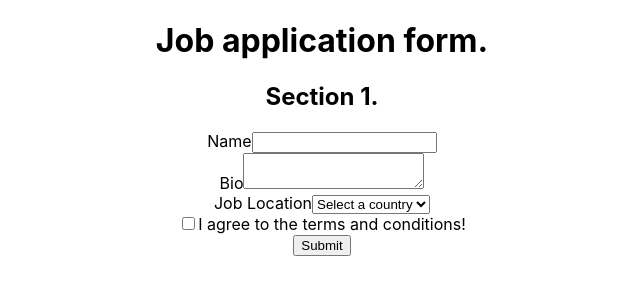
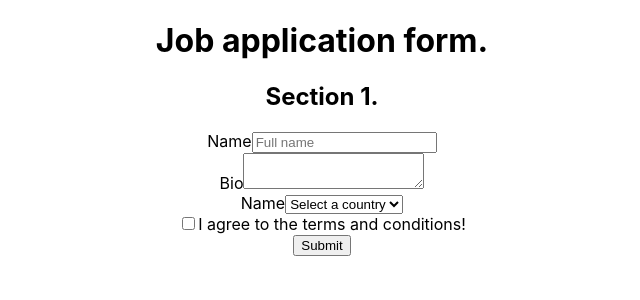
Before and after one commit to NjukiG/testing-practice, a React (Create React App) app: page / in a window 1280 px wide. Shown: the top 300 px of the page, without its empty margins (318-958 px from the left). Built offline with nearby package versions, Linux system fonts and the light colour scheme.

Commit message:
Worked on getByLAbelText

```diff
--- a/src/components/application/Application.jsx
+++ b/src/components/application/Application.jsx
@@ -8,14 +8,14 @@ const Application = () => {
       <form>
         <div>
           <label htmlFor="name">Name</label>
-          <input type="text" id="name" />
+          <input type="text" id="name" placeholder="Full name" />
         </div>
         <div>
           <label htmlFor="bio">Bio</label>
           <textarea id="bio" name="bio" />
         </div>
         <div>
-          <label htmlFor="job-location">Job Location</label>
+          <label htmlFor="job-location">Name</label>
           <select id="job-location">
             <option value="">Select a country</option>
             <option value="US">United States</option>
```
Also changed, not shown: 1 other file (tests, documents, lock files or other folders).
